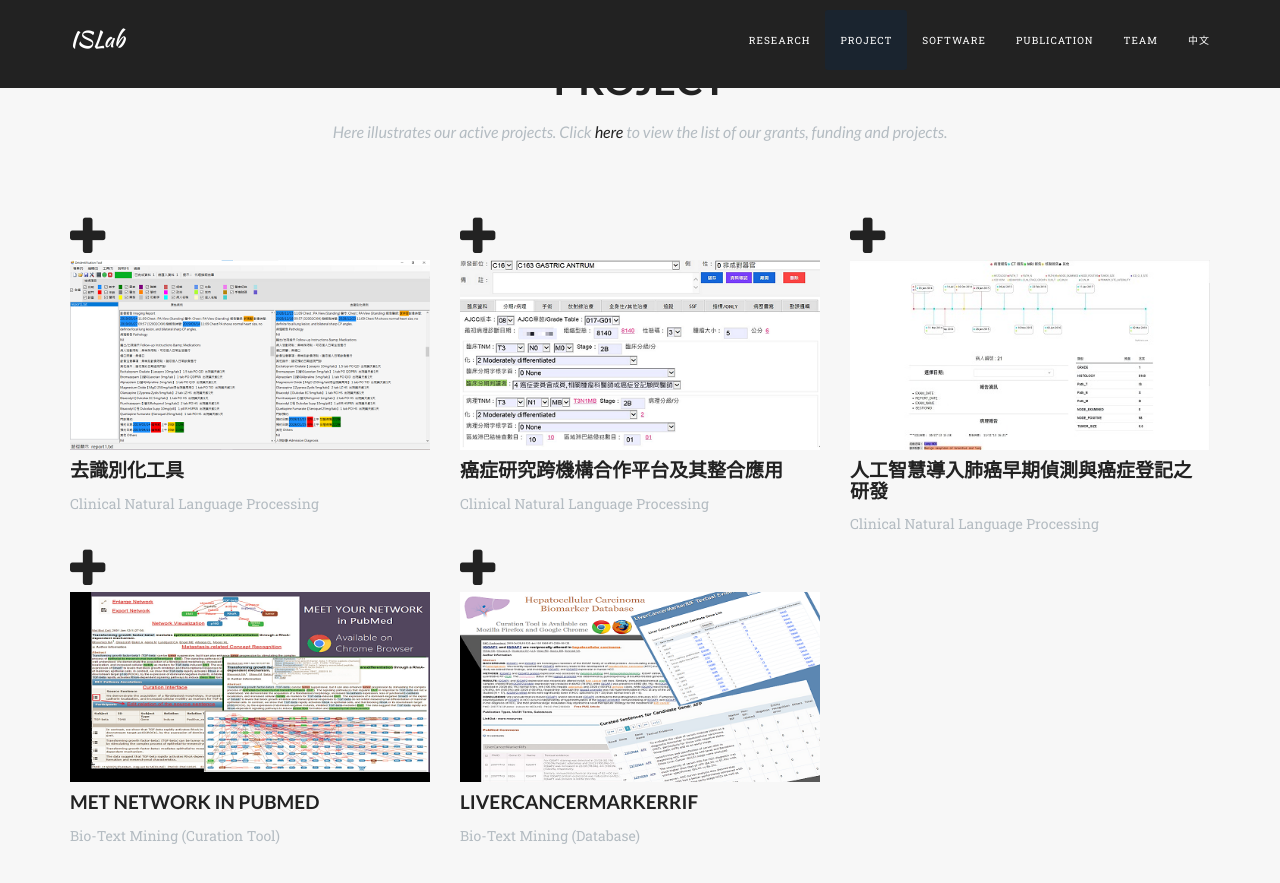
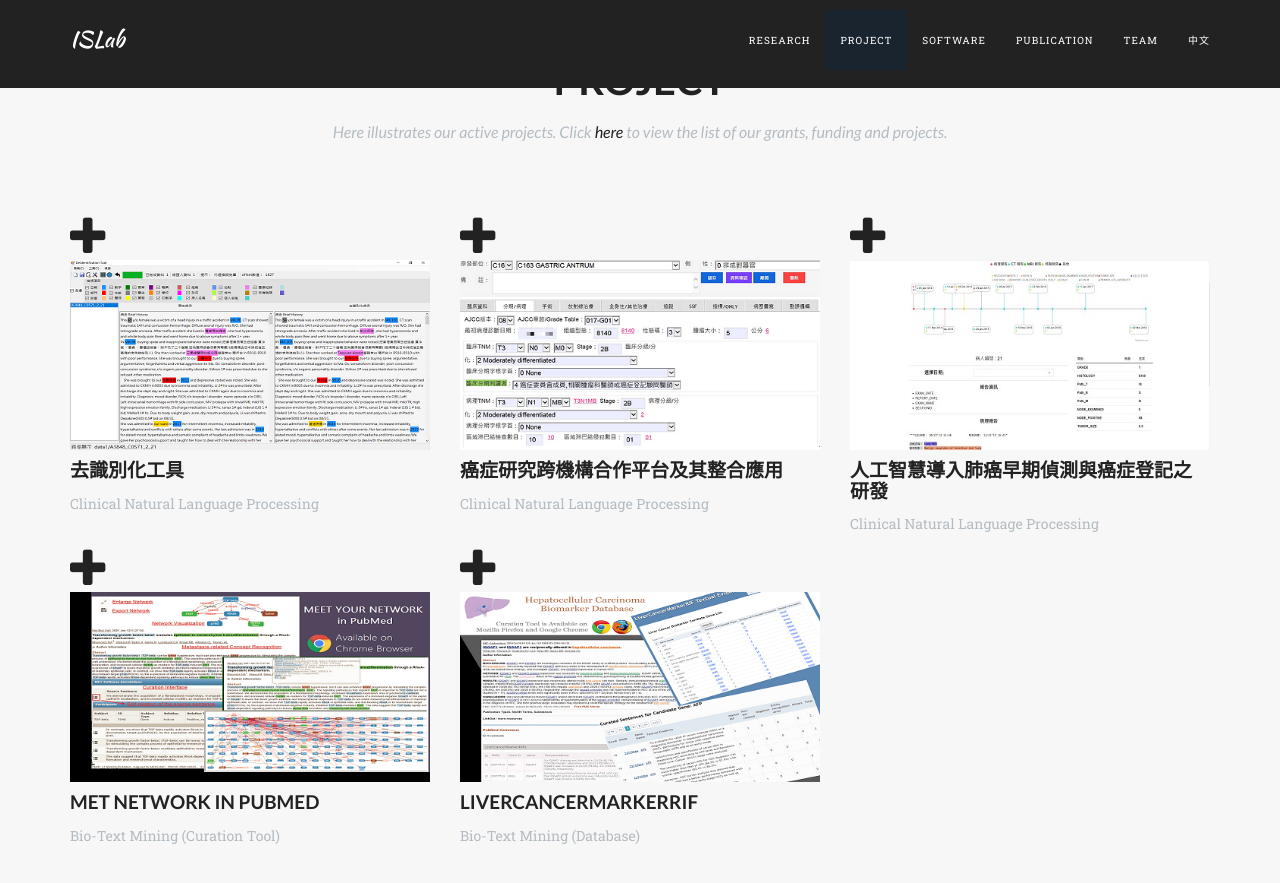
Before and after one commit to nkustislab/nkustislab.github.io, a Jekyll site: the page built from index.html, in a window 1280 px wide and 900 px high, scrolled down 1686 px. Shown: the top 883 px of the window. Built offline with Jekyll 4.4.1, drawn with Linux system fonts in a browser that asks for light colours; nearby versions of some CDN libraries; some web fonts are replaced.

Commit message:
更新project:去識別化介面圖片

```diff
--- a/_posts/project/2021-09-01-suicideprediction.markdown
+++ b/_posts/project/2021-09-01-suicideprediction.markdown
@@ -4,8 +4,8 @@ subtitle: Clinical Natural Language Processing
 layout: post
 modal-id: 1
 date: 2021-09-01
-img: Suicide Prediction.png
-thumbnail: Suicide Prediction-thumbnail.png
+img: de-identificationgui.png
+thumbnail: de-identificationgui-thumbnail.png
 alt: image-alt
 project-date: September 2021
 client: KMUH/CMUH
```
Also changed, not shown: images/project/de-identificationgui-thumbnail.png (added), images/project/de-identificationgui.png (added).
